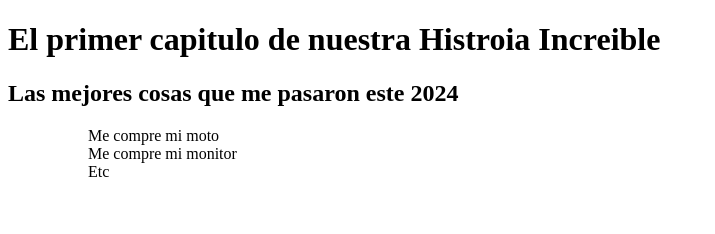
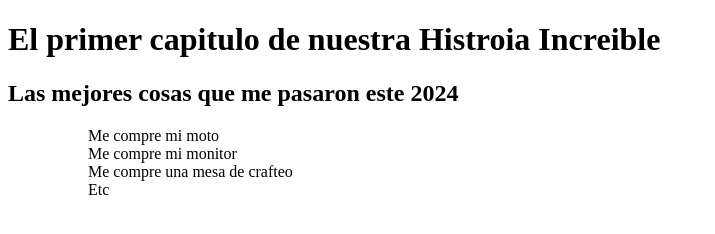
Before and after one commit to GeorgeG321/fundamentals-test, a plain HTML site: page articulo.html in a window 1280 px wide. Shown: the whole page, without its empty margins (0-715 px from the left). Drawn offline with Linux system fonts and the light colour scheme.

Commit message:
se agrego una lista ordenada al articulo 1

```diff
--- a/articulo.html
+++ b/articulo.html
@@ -14,6 +14,7 @@
     <Ol>
         <ul>Me compre mi moto</ul>
         <ul>Me compre mi monitor</ul>
+        <ul>Me compre una mesa de crafteo</ul>
         <ul>Etc</ul>
     </Ol>
 
```
